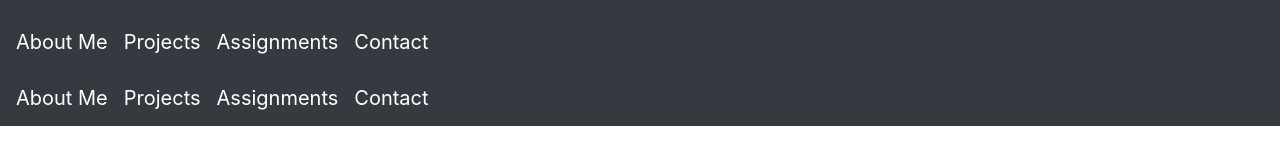
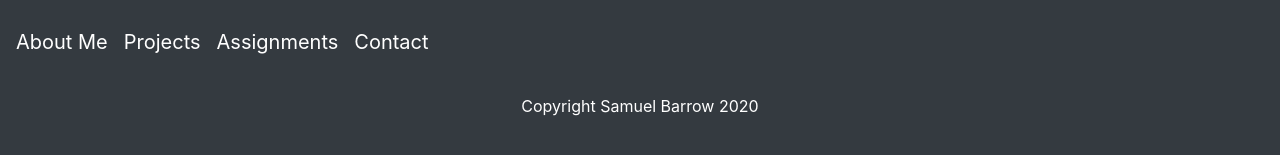
Before and after one commit to sbarrow825/React-Portfolio, a React (Create React App) app: page / in a window 1280 px wide. Shown: the part 2078-2233 px from the top of the page. Before the commit the page ends 2204 px from the top, so only its background shows below. Built offline with nearby package versions, Linux system fonts and the light colour scheme.

Commit message:
finsihed Footer component

```diff
--- a/src/components/Footer/index.js
+++ b/src/components/Footer/index.js
@@ -1,14 +1,12 @@
 import React from 'react';
+import "./style.css"
 
 function Footer() {
     return (
-    <div>
-        <nav className="navbar navbar-dark bg-dark justify-content-start">
-            <a className="navbar-brand" href="#aboutMe">About Me</a>
-            <a className="navbar-brand" href="#projects">Projects</a>
-            <a className="navbar-brand" href="#assignments">Assignments</a>
-            <a className="navbar-brand" href="#contact">Contact</a>
-        </nav>
+    <div className="bg-dark">
+        <br></br>
+        <p className="copyrighttext text-white text-center">Copyright Samuel Barrow 2020</p>
+        <br></br>
     </div>
     )
 }
--- /dev/null
+++ b/src/components/Footer/style.css
@@ -0,0 +1,3 @@
+.entire-footer {
+    background-color: bg-dark;
+}
```
